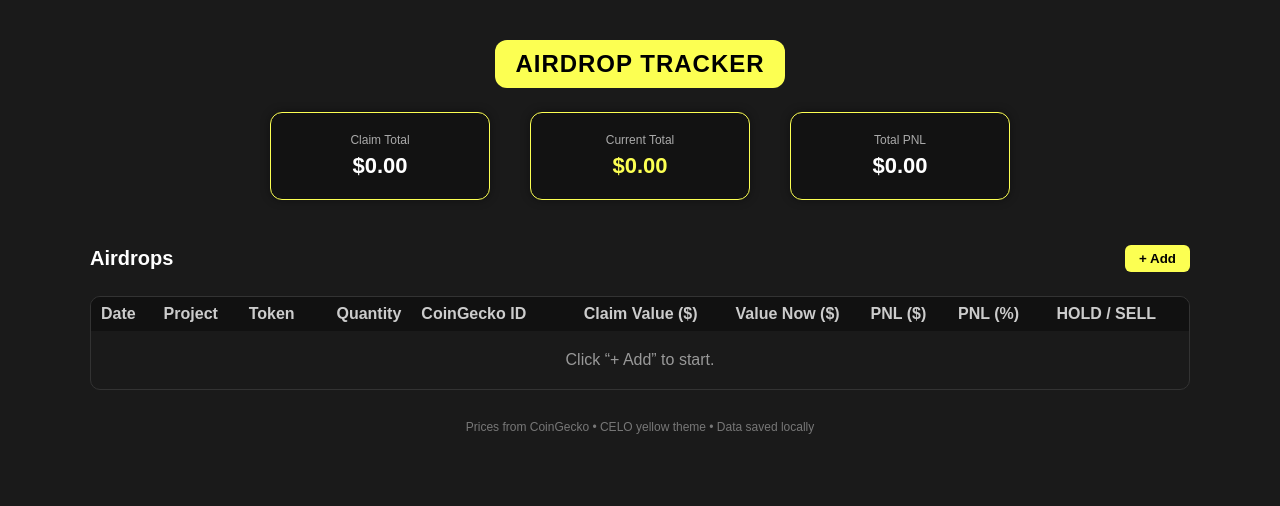
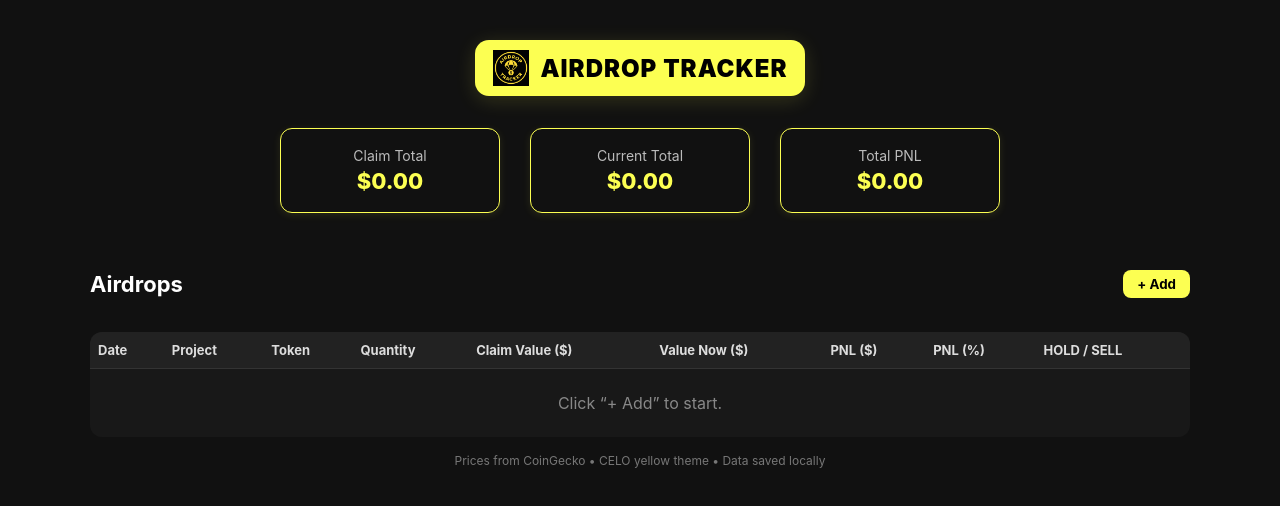
Before and after one commit to mcieric/airdrop-tracker, a React (Vite) app: page / in a window 1280 px wide. Shown: the top 506 px of the page. Built offline with nearby package versions, Linux system fonts and the light colour scheme.

Commit message:
feat: add logo and polished UI

```diff
--- a/src/App.jsx
+++ b/src/App.jsx
@@ -1,184 +1,244 @@
-import { useEffect, useMemo, useState } from "react";
-
-const CELO_YELLOW = "#FCFF52";
-
-function usd(n) {
-  if (n == null || Number.isNaN(n)) return "—";
-  return n.toLocaleString(undefined, { style: "currency", currency: "USD", maximumFractionDigits: 2 });
-}
-
-const LS_KEY = "airdrop_tracker_rows_v1";
+import React, { useState, useEffect } from "react";
 
 export default function App() {
-  const [rows, setRows] = useState(() => {
-    try { return JSON.parse(localStorage.getItem(LS_KEY)) ?? []; } catch { return []; }
+  const [airdrops, setAirdrops] = useState(() => {
+    const saved = localStorage.getItem("airdrops");
+    return saved ? JSON.parse(saved) : [];
   });
-  useEffect(() => { localStorage.setItem(LS_KEY, JSON.stringify(rows)); }, [rows]);
 
-  const [loadingId, setLoadingId] = useState(null);
+  const [totals, setTotals] = useState({ claim: 0, current: 0, pnl: 0 });
 
-  const totals = useMemo(() => {
-    const claim = rows.reduce((s,r)=>s+(Number(r.claimUsd)||0),0);
-    const current = rows.reduce((s,r)=>s+((Number(r.qty)||0)*(Number(r.priceNow)||0)),0);
+  useEffect(() => {
+    localStorage.setItem("airdrops", JSON.stringify(airdrops));
+    const claim = airdrops.reduce((sum, a) => sum + (a.claimValue || 0), 0);
+    const current = airdrops.reduce((sum, a) => sum + (a.valueNow || 0), 0);
     const pnl = current - claim;
-    return { claim, current, pnl };
-  }, [rows]);
+    setTotals({ claim, current, pnl });
+  }, [airdrops]);
 
-  function addRow() {
-    setRows(r => [...r, {
-      id: crypto.randomUUID(),
-      date: new Date().toISOString().slice(0,10),
-      project: "", token: "", qty: 0, cgId: "", claimUsd: 0, priceNow: 0, soldUsd: null
-    }]);
-  }
-  function updateRow(id, patch){ setRows(r => r.map(x => x.id===id? {...x, ...patch}: x)); }
-  function removeRow(id){ setRows(r => r.filter(x => x.id!==id)); }
-
-  async function refreshPrice(id, cgId){
-    if(!cgId) return;
-    setLoadingId(id);
-    try{
-      const res = await fetch(`https://api.coingecko.com/api/v3/simple/price?ids=${encodeURIComponent(cgId)}&vs_currencies=usd`);
-      const j = await res.json();
-      const p = j?.[cgId]?.usd;
-      if(typeof p === "number") updateRow(id, { priceNow: p });
-    }finally{ setLoadingId(null); }
-  }
+  const addAirdrop = () => {
+    const newItem = {
+      date: new Date().toLocaleDateString(),
+      project: "",
+      token: "",
+      quantity: 0,
+      claimValue: 0,
+      valueNow: 0,
+    };
+    setAirdrops([...airdrops, newItem]);
+  };
 
   return (
-    <main style={{ background: "#1A1A1A", color: "white", minHeight: "100vh", padding: "40px 20px", fontFamily: "Arial, sans-serif" }}>
-      {/* HEADER */}
-      <div style={{ textAlign: "center", marginBottom: 24 }}>
+    <div
+      style={{
+        background: "#111",
+        color: "white",
+        minHeight: "100vh",
+        fontFamily: "Inter, sans-serif",
+        padding: "40px 20px",
+      }}
+    >
+      {/* HEADER avec logo */}
+      <div style={{ display: "flex", justifyContent: "center", marginBottom: 32 }}>
         <div
           style={{
-            background: "#FCFF52", color: "#000", display: "inline-block",
-            padding: "10px 20px", borderRadius: 12, fontWeight: 800, fontSize: 24, letterSpacing: "1px",
+            display: "flex",
+            alignItems: "center",
+            gap: 12,
+            background: "#FCFF52",
+            color: "#000",
+            padding: "10px 18px",
+            borderRadius: 14,
+            boxShadow: "0 4px 20px rgba(252,255,82,0.15)",
           }}
         >
-          AIRDROP TRACKER
+          <img
+            src="/logo.png"
+            alt="Airdrop Tracker"
+            style={{
+              width: 36,
+              height: 36,
+              objectFit: "contain",
+            }}
+            onError={(e) => (e.currentTarget.style.display = "none")}
+          />
+          <div
+            style={{
+              fontWeight: 900,
+              fontSize: 24,
+              letterSpacing: "1px",
+            }}
+          >
+            AIRDROP TRACKER
+          </div>
         </div>
       </div>
 
-      {/* CARDS */}
-      <section style={{ display: "flex", justifyContent: "center", gap: 40, marginBottom: 30, flexWrap: "wrap" }}>
-        <Card title="Claim Total" value={usd(totals.claim)} />
-        <Card title="Current Total" value={usd(totals.current)} accent />
-        <Card title="Total PNL" value={usd(totals.pnl)} tone={totals.pnl>0?"good":totals.pnl<0?"bad":"neutral"} />
-      </section>
+      {/* TOTALS */}
+      <div
+        style={{
+          display: "flex",
+          justifyContent: "center",
+          gap: 30,
+          flexWrap: "wrap",
+          marginBottom: 40,
+        }}
+      >
+        {[
+          { label: "Claim Total", value: totals.claim },
+          { label: "Current Total", value: totals.current },
+          { label: "Total PNL", value: totals.pnl },
+        ].map((t, i) => (
+          <div
+            key={i}
+            style={{
+              border: "1px solid #FCFF52",
+              borderRadius: 12,
+              padding: "18px 36px",
+              minWidth: 220,
+              textAlign: "center",
+              boxShadow: "0 2px 8px rgba(252,255,82,0.1)",
+            }}
+          >
+            <div style={{ color: "#bbb", fontSize: 14 }}>{t.label}</div>
+            <div
+              style={{
+                fontWeight: 800,
+                fontSize: 22,
+                color: "#FCFF52",
+                marginTop: 4,
+              }}
+            >
+              {t.value.toLocaleString("en-US", {
+                style: "currency",
+                currency: "USD",
+              })}
+            </div>
+          </div>
+        ))}
+      </div>
 
       {/* TABLE */}
-      <section style={{ maxWidth: 1100, margin: "0 auto" }}>
-        <div style={{ display: "flex", justifyContent: "space-between", alignItems: "center", marginBottom: 10 }}>
-          <h2 style={{ fontSize: 20, fontWeight: "bold" }}>Airdrops</h2>
+      <div style={{ maxWidth: 1100, margin: "0 auto" }}>
+        <div
+          style={{
+            display: "flex",
+            justifyContent: "space-between",
+            alignItems: "center",
+            marginBottom: 16,
+          }}
+        >
+          <h2 style={{ fontWeight: 700, fontSize: 22 }}>Airdrops</h2>
           <button
-            onClick={addRow}
-            style={{ background: CELO_YELLOW, color: "black", fontWeight: 600, border: "none", borderRadius: 6, padding: "6px 14px", cursor: "pointer" }}
+            onClick={addAirdrop}
+            style={{
+              background: "#FCFF52",
+              color: "#000",
+              padding: "6px 14px",
+              borderRadius: 8,
+              border: "none",
+              fontWeight: 700,
+              cursor: "pointer",
+              transition: "all 0.2s ease",
+            }}
+            onMouseOver={(e) => (e.target.style.background = "#e0e341")}
+            onMouseOut={(e) => (e.target.style.background = "#FCFF52")}
           >
             + Add
           </button>
         </div>
 
-        <div style={{ overflowX: "auto", border: "1px solid #333", borderRadius: 10 }}>
-          <table style={{ width: "100%", borderCollapse: "collapse" }}>
-            <thead style={{ background: "#111", color: "#ccc" }}>
+        <table
+          style={{
+            width: "100%",
+            borderCollapse: "collapse",
+            background: "#181818",
+            borderRadius: 12,
+            overflow: "hidden",
+          }}
+        >
+          <thead>
+            <tr style={{ background: "#222" }}>
+              {[
+                "Date",
+                "Project",
+                "Token",
+                "Quantity",
+                "Claim Value ($)",
+                "Value Now ($)",
+                "PNL ($)",
+                "PNL (%)",
+                "HOLD / SELL",
+              ].map((h) => (
+                <th
+                  key={h}
+                  style={{
+                    padding: "10px 8px",
+                    textAlign: "left",
+                    fontSize: 13,
+                    color: "#ddd",
+                    borderBottom: "1px solid #333",
+                  }}
+                >
+                  {h}
+                </th>
+              ))}
+            </tr>
+          </thead>
+
+          <tbody>
+            {airdrops.length === 0 ? (
               <tr>
-                <Th>Date</Th><Th>Project</Th><Th>Token</Th>
-                <Th align="right">Quantity</Th>
-                <Th>CoinGecko ID</Th>
-                <Th align="right">Claim Value ($)</Th>
-                <Th align="right">Value Now ($)</Th>
-                <Th align="right">PNL ($)</Th>
-                <Th align="right">PNL (%)</Th>
-                <Th align="right">HOLD / SELL</Th>
-                <Th></Th>
+                <td
+                  colSpan={9}
+                  style={{
+                    textAlign: "center",
+                    color: "#888",
+                    padding: "24px 0",
+                  }}
+                >
+                  Click “+ Add” to start.
+                </td>
               </tr>
-            </thead>
-            <tbody>
-              {rows.length===0 && (
-                <tr><td colSpan={11} style={{ textAlign: "center", padding: 20, color: "#999" }}>Click “+ Add” to start.</td></tr>
-              )}
-              {rows.map(r=>{
-                const curr = (Number(r.qty)||0) * (Number(r.priceNow)||0);
-                const pnl = curr - (Number(r.claimUsd)||0);
-                const pct = r.claimUsd ? (pnl / Number(r.claimUsd)) : 0;
-                const pctStr = r.claimUsd ? `${(pct*100).toFixed(2)}%` : "—";
-                const pctColor = pct>0? "limegreen" : pct<0? "red" : "#ccc";
-                const mood = pct>0? "😄" : pct<0? "😞" : "😐";
-                return (
-                  <tr key={r.id} style={{ borderTop: "1px solid #333" }}>
-                    <Td><input type="date" value={r.date} onChange={e=>updateRow(r.id,{date:e.target.value})} /></Td>
-                    <Td><input value={r.project} onChange={e=>updateRow(r.id,{project:e.target.value})} placeholder="Project" /></Td>
-                    <Td><input value={r.token} onChange={e=>updateRow(r.id,{token:e.target.value})} placeholder="CELO" /></Td>
-                    <Td align="right"><input type="number" step="any" value={r.qty} onChange={e=>updateRow(r.id,{qty:Number(e.target.value)})} style={{ width: 70, textAlign: "right" }} /></Td>
-                    <Td><input value={r.cgId} onChange={e=>updateRow(r.id,{cgId:e.target.value})} placeholder="celo" /></Td>
-                    <Td align="right"><input type="number" step="any" value={r.claimUsd} onChange={e=>updateRow(r.id,{claimUsd:Number(e.target.value)})} style={{ width: 80, textAlign: "right" }} /></Td>
-                    <Td align="right">
-                      <div style={{ display: "flex", justifyContent: "flex-end", alignItems: "center", gap: 6 }}>
-                        <span>{usd(curr)}</span>
-                        <button
-                          onClick={()=>refreshPrice(r.id, r.cgId)}
-                          disabled={!r.cgId || loadingId===r.id}
-                          style={{ background: CELO_YELLOW, border: "none", padding: "2px 6px", borderRadius: 4, cursor: "pointer", opacity: loadingId===r.id?0.6:1, fontWeight: "bold" }}
-                          title="Refresh price"
-                        >
-                          {loadingId===r.id? "…" : "↻"}
-                        </button>
-                      </div>
-                    </Td>
-                    <Td align="right" style={{ color: pnl>0?"limegreen":pnl<0?"red":"#ccc" }}>{usd(pnl)}</Td>
-                    <Td align="right" style={{ color: pctColor }}>{pctStr} {mood}</Td>
-                    <Td align="right">
-                      {r.soldUsd
-                        ? <span style={{ color:"limegreen", fontWeight:600 }}>SOLD ✅ ({usd(r.soldUsd)})</span>
-                        : <button
-                            onClick={()=>{
-                              const val = prompt("How much did you sell (in USD)?");
-                              const n = Number(val);
-                              if(!Number.isNaN(n) && n>0) updateRow(r.id,{soldUsd:n});
-                            }}
-                            style={{ background: CELO_YELLOW, border: "none", padding: "4px 10px", borderRadius: 4, fontWeight: 600, cursor: "pointer" }}
-                          >
-                            SELL
-                          </button>
-                      }
-                    </Td>
-                    <Td align="right">
-                      <button onClick={()=>removeRow(r.id)} style={{ color:"#888", background:"none", border:"none", cursor:"pointer" }} title="Delete">✕</button>
-                    </Td>
-                  </tr>
-                );
-              })}
-            </tbody>
-          </table>
+            ) : (
+              airdrops.map((a, i) => (
+                <tr key={i}>
+                  <td style={td}>{a.date}</td>
+                  <td style={td}>{a.project}</td>
+                  <td style={td}>{a.token}</td>
+                  <td style={td}>{a.quantity}</td>
+                  <td style={td}>${a.claimValue}</td>
+                  <td style={td}>${a.valueNow}</td>
+                  <td style={td}>${(a.valueNow - a.claimValue).toFixed(2)}</td>
+                  <td style={td}>
+                    {a.claimValue
+                      ? (((a.valueNow - a.claimValue) / a.claimValue) * 100).toFixed(1) + "%"
+                      : "-"}
+                  </td>
+                  <td style={td}>HOLD</td>
+                </tr>
+              ))
+            )}
+          </tbody>
+        </table>
+
+        <div
+          style={{
+            textAlign: "center",
+            fontSize: 12,
+            color: "#777",
+            marginTop: 16,
+          }}
+        >
+          Prices from CoinGecko • CELO yellow theme • Data saved locally
         </div>
-      </section>
-
-      <footer style={{ textAlign: "center", marginTop: 30, color: "#777", fontSize: 12 }}>
-        Prices from CoinGecko • CELO yellow theme • Data saved locally
-      </footer>
-    </main>
-  );
-}
-
-function Card({ title, value, accent=false, tone="neutral" }) {
-  const color = tone==="good"?"limegreen": tone==="bad"?"red":"white";
-  return (
-    <div style={{
-      background: "#121212", borderRadius: 12, padding: 20,
-      border: `1px solid ${CELO_YELLOW}`, width: 220, textAlign: "center",
-      boxShadow: "0 0 10px rgba(0,0,0,0.4)"
-    }}>
-      <div style={{ fontSize: 12, color: "#aaa" }}>{title}</div>
-      <div style={{ fontSize: 22, fontWeight: 800, marginTop: 6, color: accent? CELO_YELLOW : color }}>
-        {value}
       </div>
     </div>
   );
 }
 
-function Th({children, align="left"}) {
-  return <th style={{ textAlign: align, padding: "8px 10px", fontWeight: 600 }}>{children}</th>;
-}
-function Td({children, align="left"}) {
-  return <td style={{ textAlign: align, padding: "6px 10px" }}>{children}</td>;
-}
+const td = {
+  padding: "10px 8px",
+  borderBottom: "1px solid #222",
+  fontSize: 13,
+};
```
